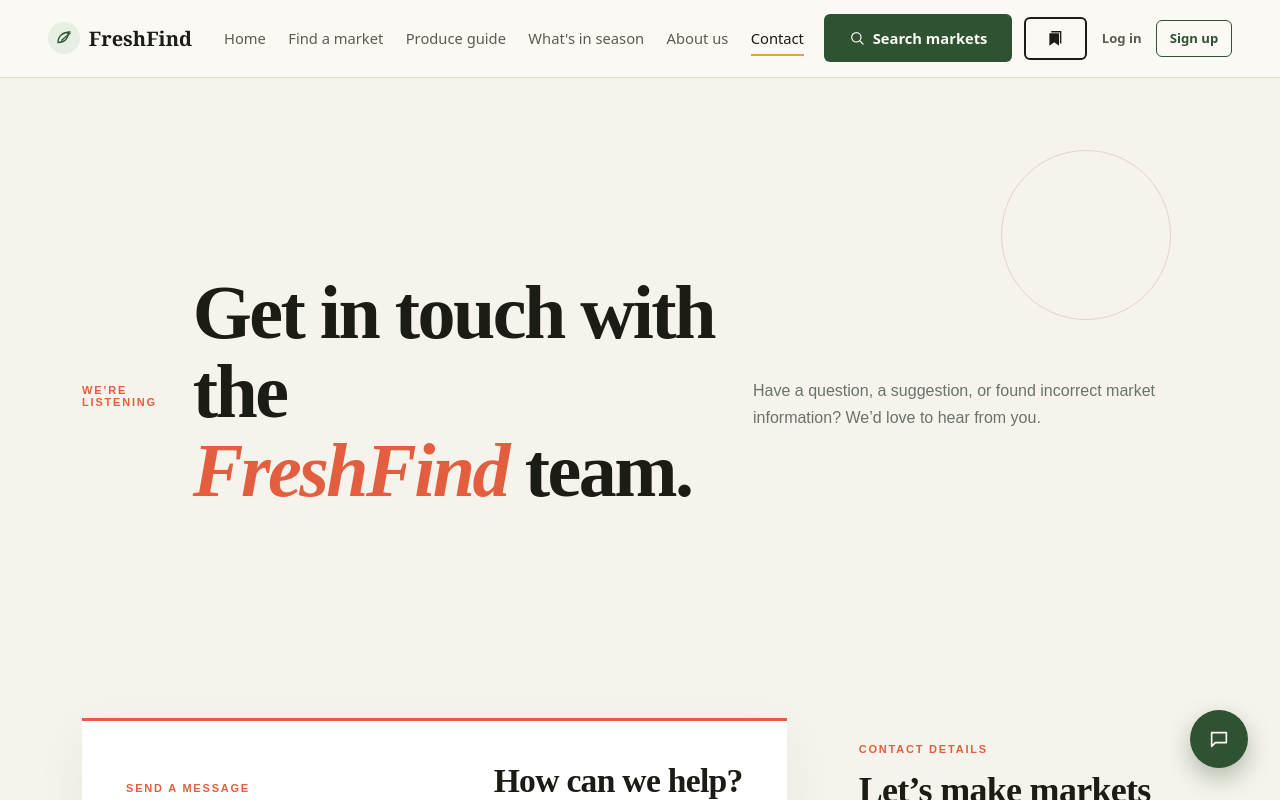
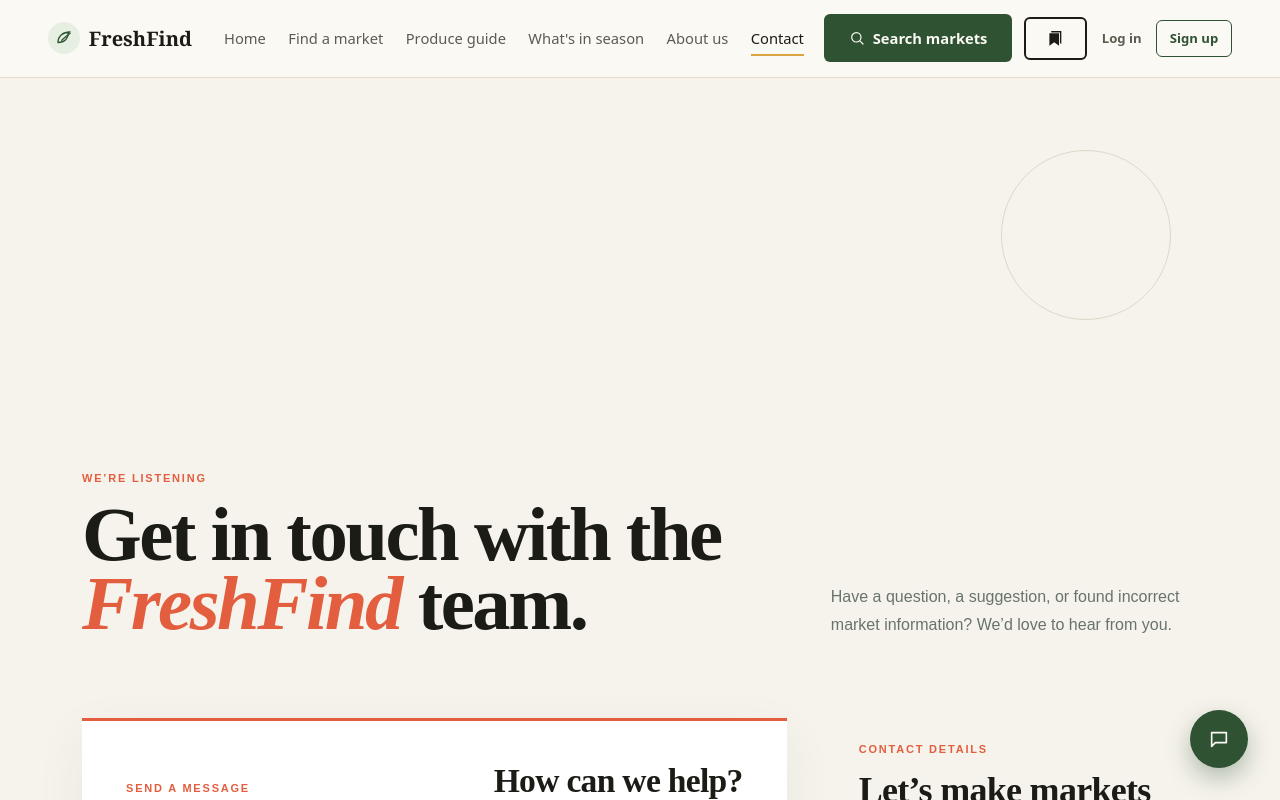
Before and after one commit to tammyboy775-rgb/Jabdra, a React (Vite) app: page /contact in a window 1280 px wide. Shown: the top 800 px of the page. Built offline with nearby package versions, Linux system fonts and the light colour scheme.

Commit message:
Fixing the contact styling

```diff
--- a/src/pages/Contact/Contact.css
+++ b/src/pages/Contact/Contact.css
@@ -17,6 +17,10 @@
 .contact-page .hero {
     max-width: 1180px;
     margin: 0 auto;
+    display: grid;
+    grid-template-columns: minmax(0, 1.65fr) minmax(280px, 0.85fr);
+    align-items: end;
+    gap: 36px;
     padding: 92px 32px 80px;
     position: relative;
 }
@@ -31,6 +35,10 @@
     border: 1px solid #d7d0c1;
     border-radius: 50%;
     opacity: 0.8;
+}
+
+.contact-page .hero-copy-wrap {
+    min-width: 0;
 }
 
 .contact-page .eyebrow {
@@ -49,22 +57,26 @@
 }
 
 .contact-page h1 {
-    max-width: 720px;
-    margin-bottom: 24px;
+    max-width: 760px;
+    margin-bottom: 0;
     font-family: "Playfair Display", serif;
-    font-size: clamp(42px, 6vw, 76px);
-    line-height: 1.04;
+    font-size: clamp(50px, 6vw, 90px);
+    line-height: 0.9;
     letter-spacing: -2.5px;
     font-weight: 600;
 }
 
 .contact-page h1 em {
     color: #e25e3e;
+    font-style: italic;
     font-weight: 600;
 }
 
 .contact-page .hero-copy {
-    max-width: 445px;
+    max-width: 420px;
+    margin: 0;
+    justify-self: end;
+    align-self: end;
     color: #68736c;
     font-size: 16px;
     line-height: 1.7;
--- a/src/pages/Contact/Contact.jsx
+++ b/src/pages/Contact/Contact.jsx
@@ -90,6 +90,7 @@
     return (
         <main className="contact-page">
             <section className="hero" id="contact">
+                <div className="hero-copy-wrap">
                     <p className="eyebrow">We’re listening</p>
 
                     <h1>
@@ -97,6 +98,7 @@
                         <br />
                         <em>FreshFind</em> team.
                     </h1>
+                </div>
 
                 <p className="hero-copy">
                     Have a question, a suggestion, or found incorrect market
```
Also changed, not shown: src/assets/images/heroImage.png (added). Lines whose indentation alone changed are shown as unchanged.
